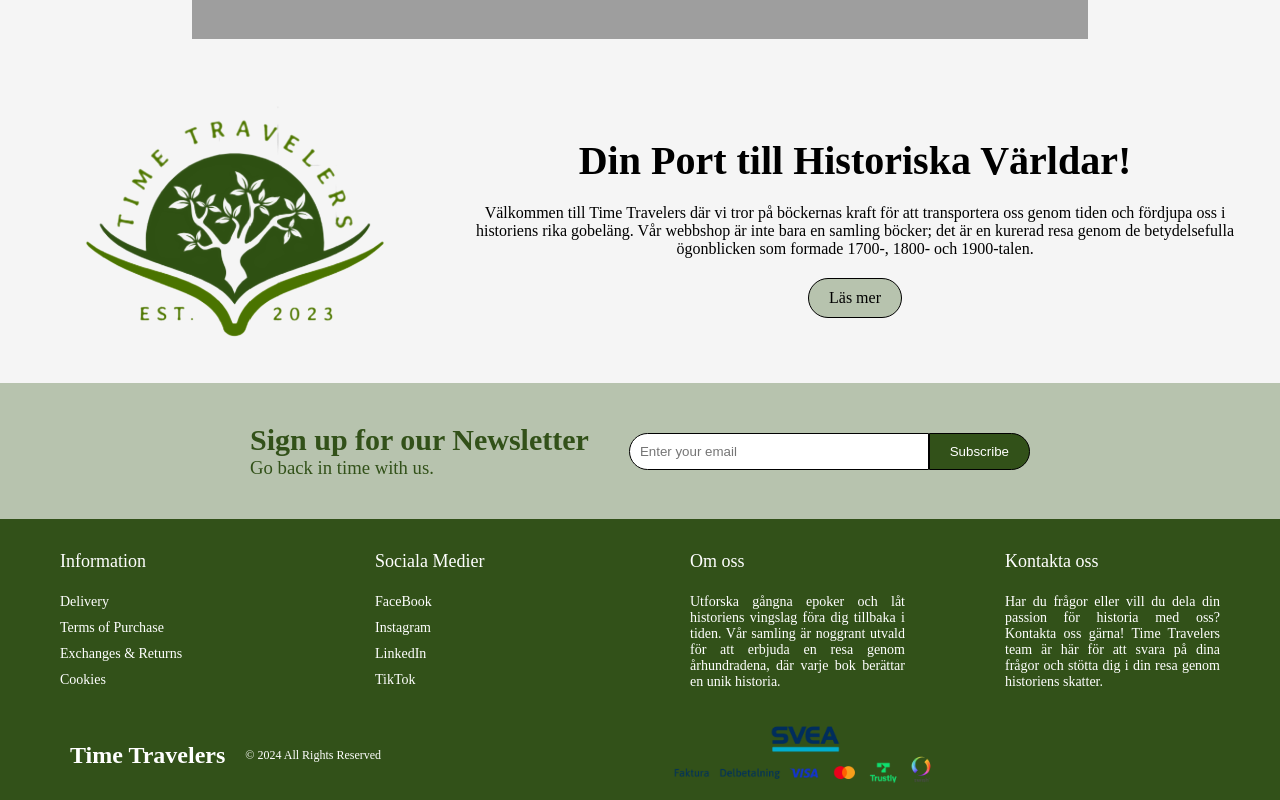
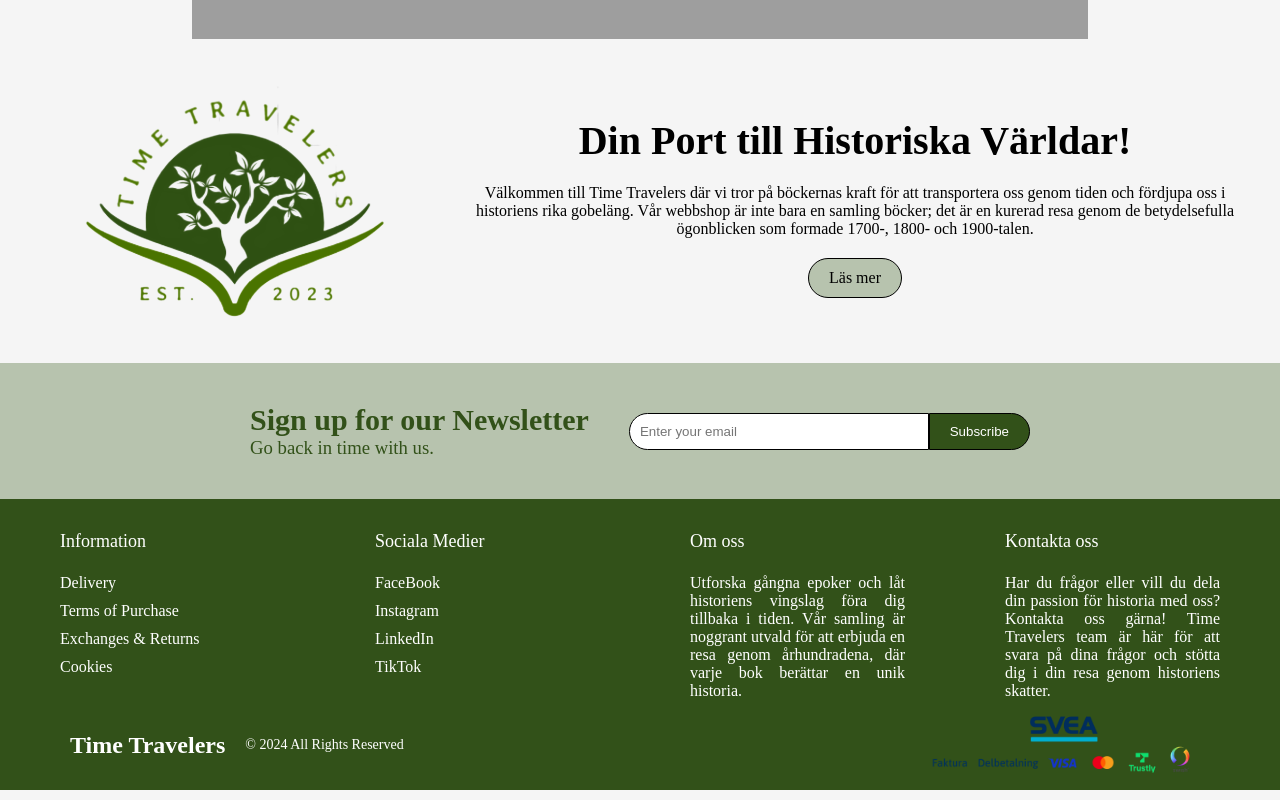
Before and after one commit to MauritzEmanuel/GroupProject_Frontend2, a React (Vite) app in the folder Frontend/: page / in a window 1280 px wide. Shown: the part 457-1257 px from the top of the page. Built offline with nearby package versions, Linux system fonts and the light colour scheme; grey boxes are pictures that could not be loaded.

Commit message:
updated footer

```diff
--- a/Frontend/src/cssFiles/footer.css
+++ b/Frontend/src/cssFiles/footer.css
@@ -4,61 +4,58 @@ body{
 }
 
 .footer{
-
-    bottom: 0;
     background-color: #325119;
     padding: 20px 60px 0 60px;
+    color: white;
+}
 
-    .top{
+.footer .top {
     display: flex;
     gap: 100px;
+}
 
-        .item{
+.footer .top .item {
     flex: 1;
     display: flex;
     flex-direction: column;
     gap: 10px;
     text-align: justify;
-            font-size: 14px;
+    font-size: 16px;
+}
 
-            h1{
+.footer .top .item h1 {
     font-size: 18px;
     font-weight: 500;
+}
+
+.footer .bottom {
+    display: flex;
+    align-items: center;
+    justify-content: space-between;
+}
+
+.footer .bottom .left {
+    display: flex;
+    align-items: center;
+}
+
+.footer .bottom .left .logo {
+    font-weight: bold;
+    font-size: 24px;
     color: white;
 }
 
-            span{
+.footer .bottom .left .copyright {
+    margin-left: 20px;
+    font-size: 14px;
     color: white;
 }
-        }
+
+.footer .bottom .right {
+    display: flex;
+    justify-content: flex-end;
 }
 
-    .bottom{
-        display: flex;
-        align-items: center;
-        justify-content: space-between;
-        margin-top: 20px;
-
-        .left{
-            display: flex;
-            align-items: center;
-
-            .logo{
-                color: white;
-                font-weight: bold;
-                font-size: 24px;
-            }
-
-            .copyright{
-                margin-left: 20px;
-                font-size: 12px;
-                color: white;
-            }
-        }
-        .right{
-           img{
+.footer .bottom .right img {
         height: 90px;
     }
-        }
-    }
-}
--- a/Frontend/src/cssFiles/home.css
+++ b/Frontend/src/cssFiles/home.css
@@ -4,7 +4,6 @@ body{
 
 .slider{
   margin-top: 20px;
-  margin-bottom: 20px;
   height: 40vh;
   width: 100%;
   display: flex;
--- a/Frontend/src/pages/Home.jsx
+++ b/Frontend/src/pages/Home.jsx
@@ -15,7 +15,7 @@ const Home = () => {
         const interval = setInterval(() => {
             setCurrentImageIndex(currentImageIndex => (currentImageIndex + 1) % sliderImages.length);
 
-        }, 5000);
+        }, 8000);
 
         return () => clearInterval(interval);
     }, []);
--- a/Frontend/src/pages/Products.jsx
+++ b/Frontend/src/pages/Products.jsx
@@ -25,7 +25,8 @@ const Product = () => {
         <div>
             <h1>En produktsida</h1>
         </div>
-    )
+
+)
 }
 
 export default Product
```
Lines whose indentation alone changed are shown as unchanged.
